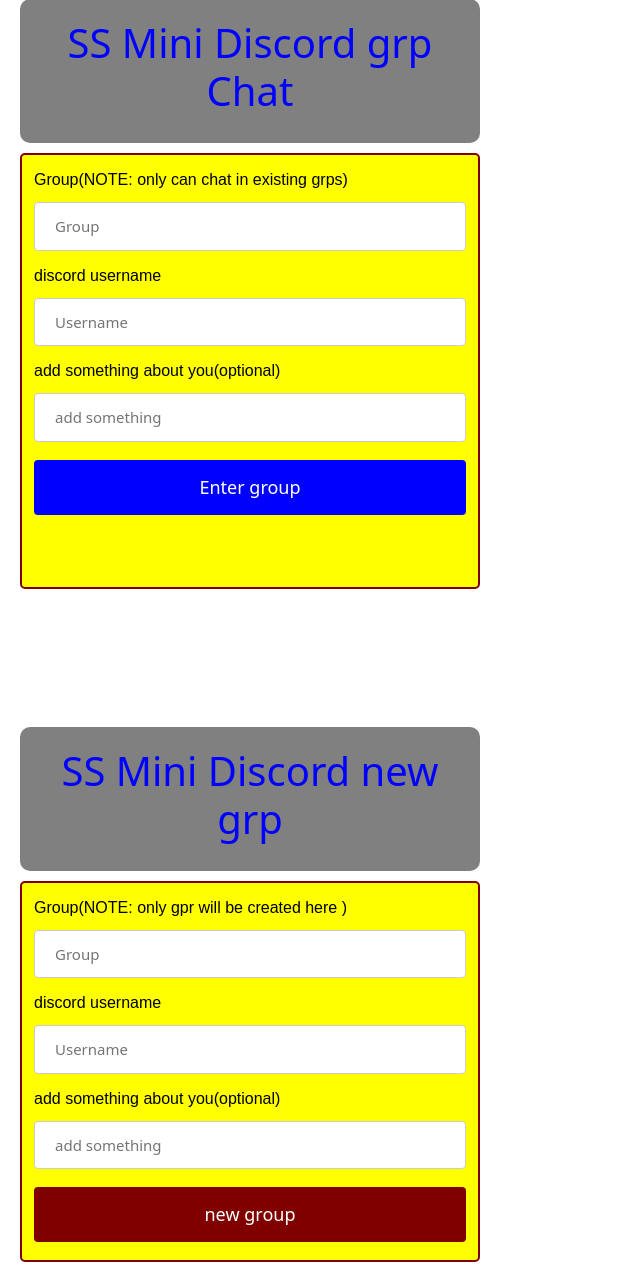
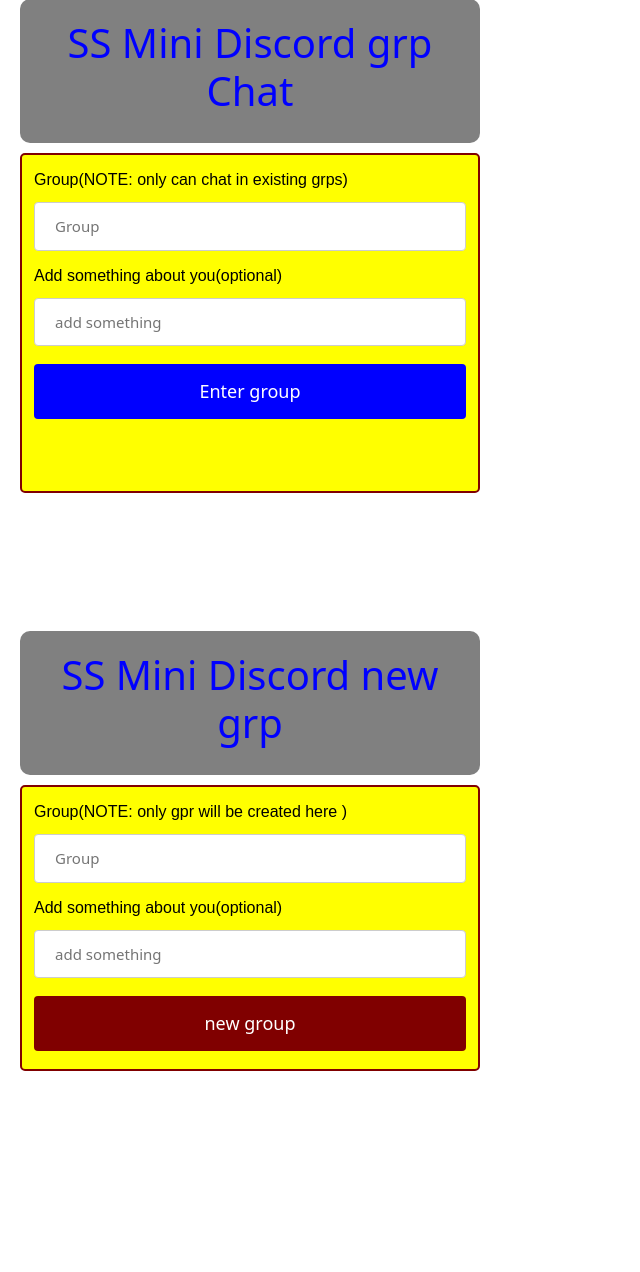
Before and after one commit to SRSKing12/all-in-1, a Django app: page /chat in a window 1280 px wide. Shown: the part 348-1620 px from the top of the page, without its empty margins (0-640 px from the left). After the commit the page ends 1419 px from the top, so only its background shows below. Run offline with Django 3.2, Linux system fonts and the light colour scheme; a user stored in the database is signed in; some libraries are stand-ins or nearby versions.

Commit message:
Add files via upload

```diff
--- a/templates/page.html
+++ b/templates/page.html
@@ -135,9 +135,7 @@
         {% csrf_token %}
         <label>Group(NOTE: only can chat in existing grps)</label>
         <input type="text" name="room_name" id="room_name" width="80px" placeholder="Group" />
-        <label>discord username</label>
-        <input type="text" name="username" id="username" width="80px" placeholder="Username" />
-        <label>add something about you(optional)</label>
+        <label>Add something about you(optional)</label>
         <input type="text" name="usernamex" id="usernamex" width="80px"  placeholder="add something"/>
         <input type="submit" value="Enter group">
     </form>
@@ -152,9 +150,7 @@
         {% csrf_token %}
         <label>Group(NOTE: only gpr will be created here )</label>
         <input type="text" name="room_name" id="room_name" width="80px" placeholder="Group" />
-        <label>discord username</label>
-        <input type="text" name="username" id="username" width="80px" placeholder="Username" />
-        <label>add something about you(optional)</label>
+        <label>Add something about you(optional)</label>
         <input type="text" name="usernamex" id="usernamex" width="80px"  placeholder="add something"/>
         <input style="background:maroon;" type="submit" value="new group">
     </form>
```
